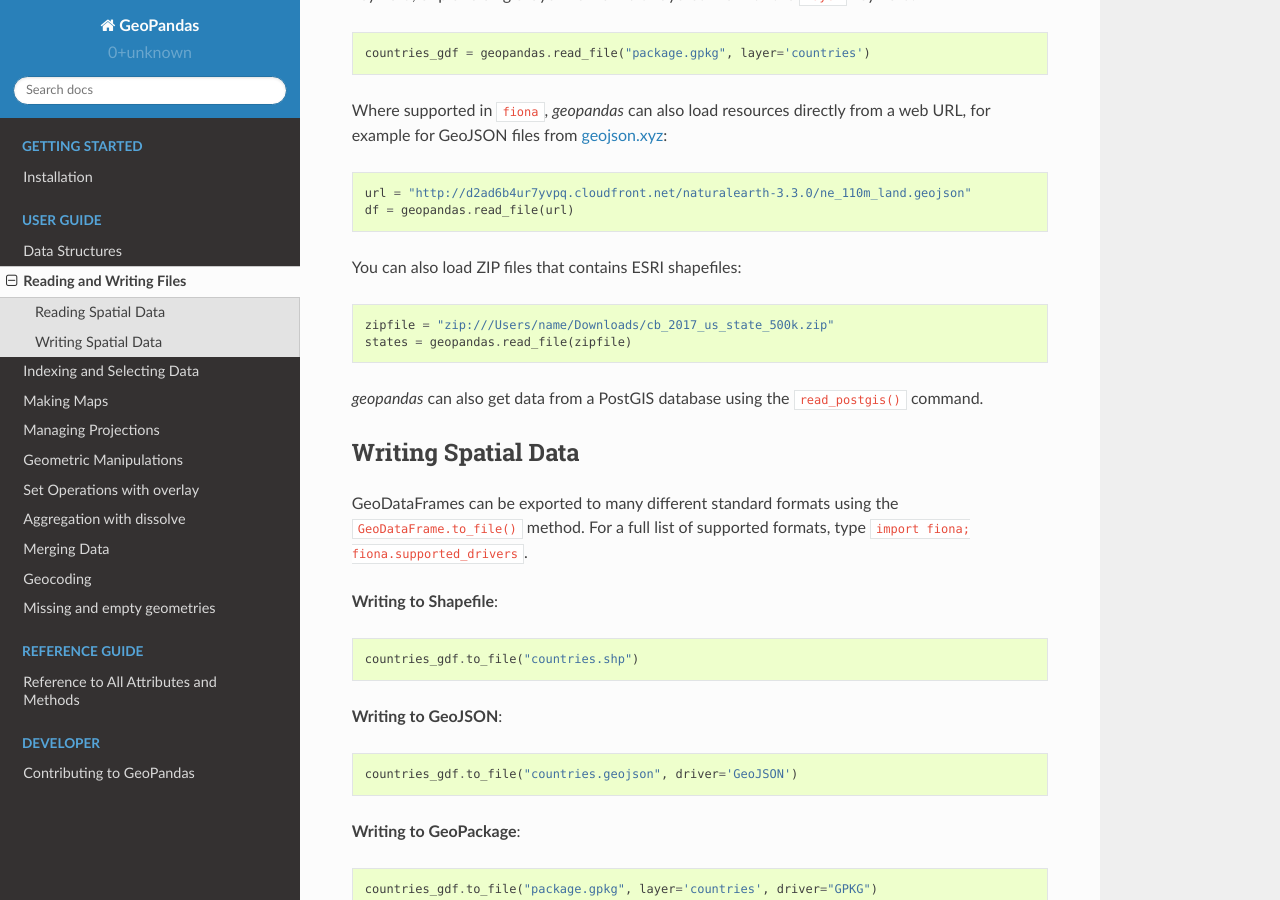
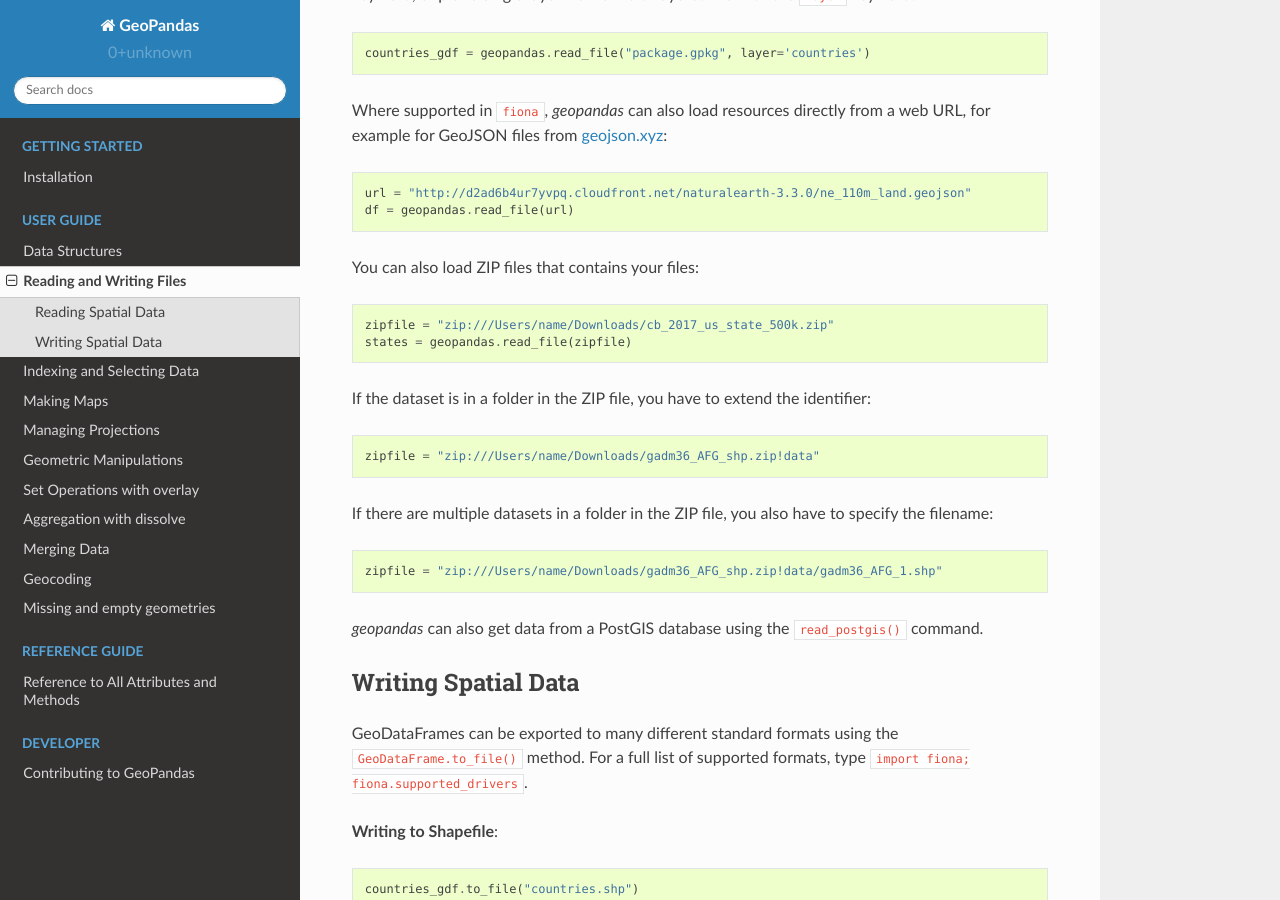
Before and after one commit to geopandas/geopandas, a Sphinx documentation site: the page built from doc/source/io.rst, in a window 1280 px wide and 900 px high, scrolled down 657 px. Built offline with Sphinx 7.4.7 and the Read the Docs theme 2.0.0, drawn with Linux system fonts in a browser that asks for light colours; pages that are not in the unit, such as notebooks, are missing from menus.

Commit message:
Add docs for opening ZIP files with folders and multiple datasets

```diff
--- a/doc/source/io.rst
+++ b/doc/source/io.rst
@@ -28,10 +28,19 @@ a web URL, for example for GeoJSON files from `geojson.xyz <http://geojson.xyz/>
     url = "http://d2ad6b4ur7yvpq.cloudfront.net/naturalearth-3.3.0/ne_110m_land.geojson"
     df = geopandas.read_file(url)
 
-You can also load ZIP files that contains ESRI shapefiles::
+You can also load ZIP files that contains your files::
 
     zipfile = "zip:///Users/name/Downloads/cb_2017_us_state_500k.zip"
     states = geopandas.read_file(zipfile)
+
+If the dataset is in a folder in the ZIP file, you have to extend the identifier::
+
+    zipfile = "zip:///Users/name/Downloads/gadm36_AFG_shp.zip!data"
+
+If there are multiple datasets in a folder in the ZIP file, you also have to specify the filename::
+
+    zipfile = "zip:///Users/name/Downloads/gadm36_AFG_shp.zip!data/gadm36_AFG_1.shp"
+
 
 *geopandas* can also get data from a PostGIS database using the ``read_postgis()`` command.
 
```
